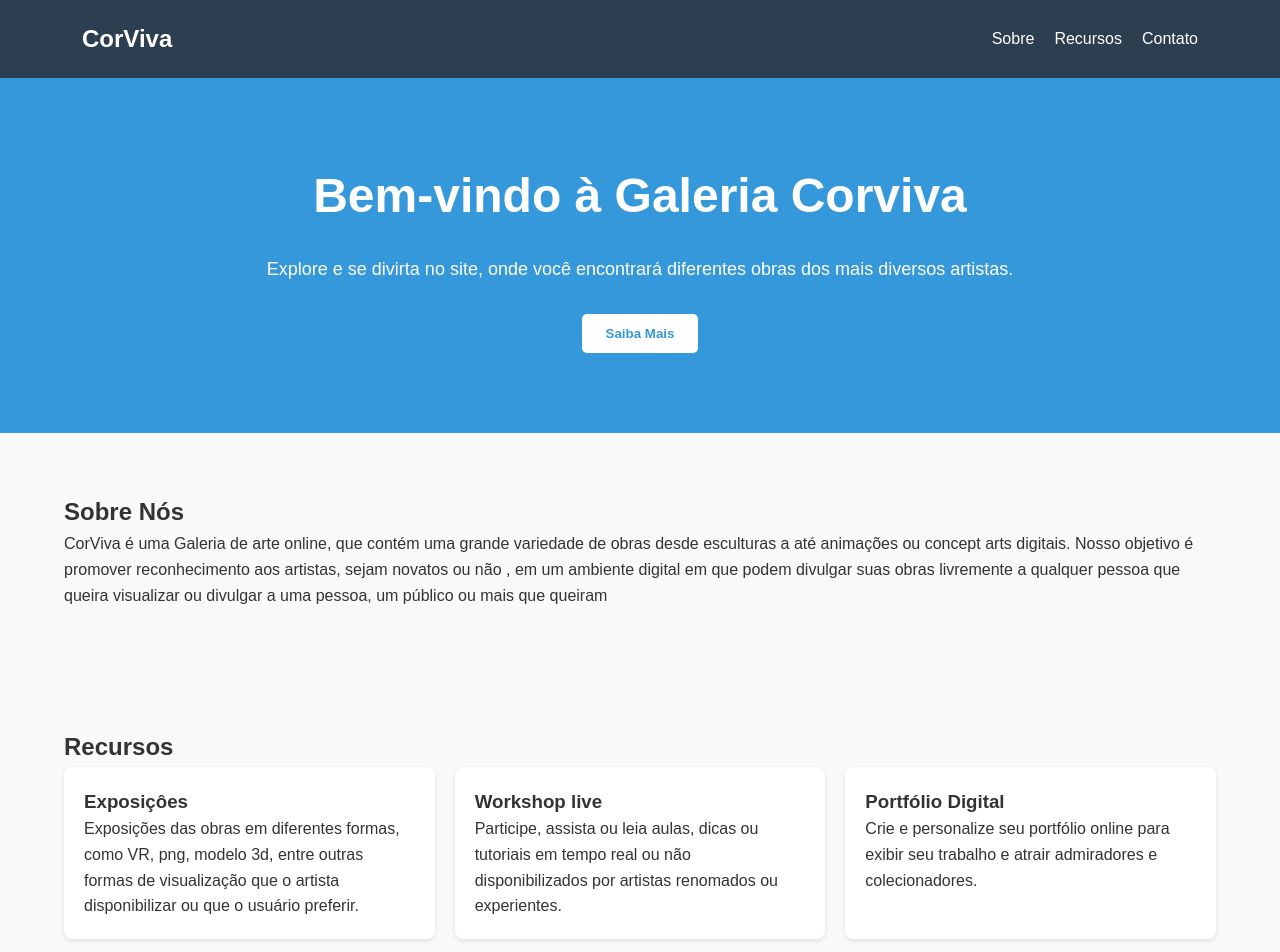
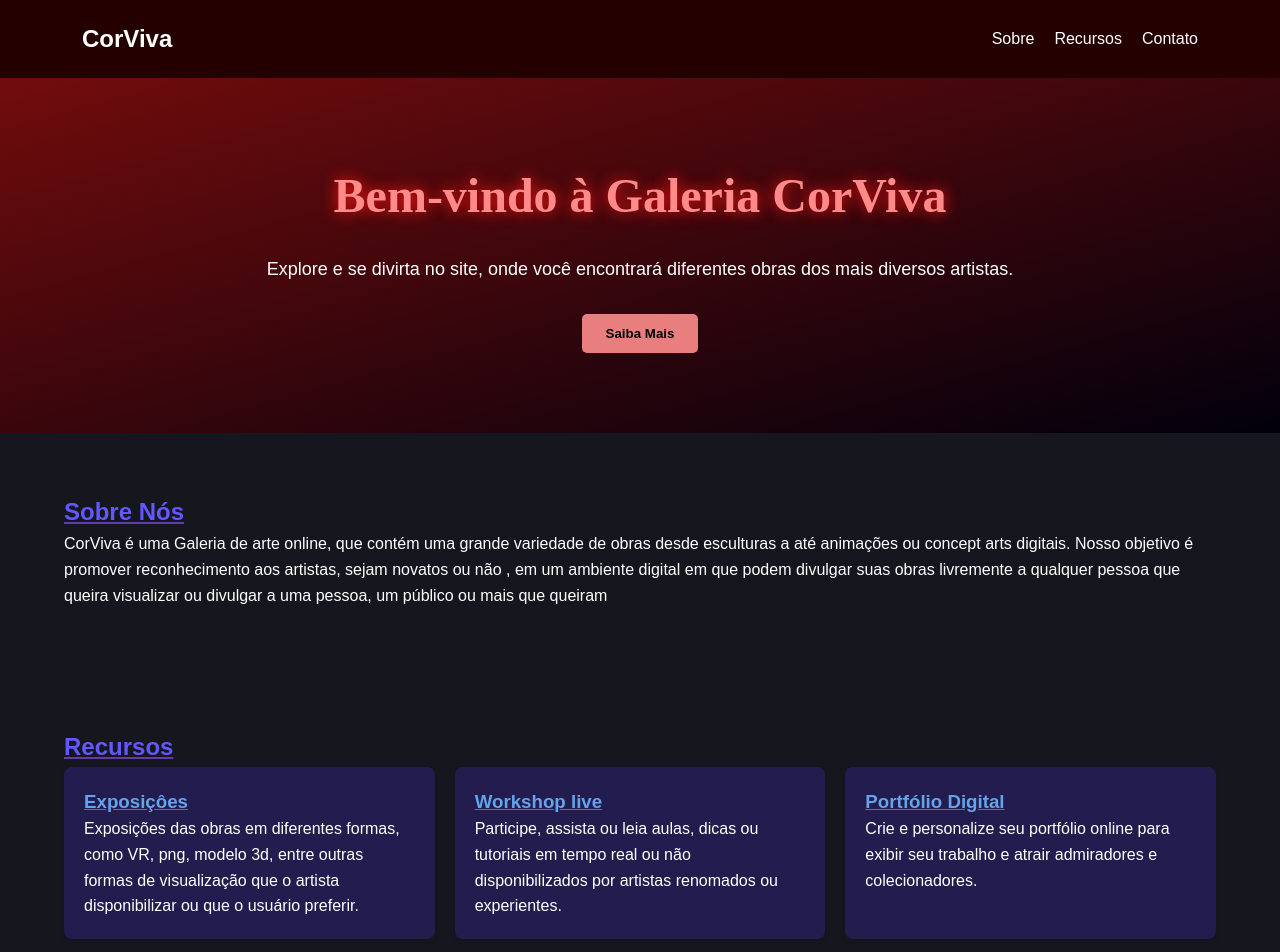
Before and after one commit to FernandaDCo/meusite-atv, a plain HTML site: page index.html in a window 1280 px wide. Shown: the top 952 px of the page. Drawn offline with Linux system fonts and the light colour scheme.

Commit message:
atualização
modificação do CSS

```diff
--- a/index.html
+++ b/index.html
@@ -23,7 +23,7 @@
 
   <section class="hero">
     <div class="container">
-      <h1>Bem-vindo à Galeria Corviva</h1>
+      <h1>Bem-vindo à Galeria CorViva</h1>
       <p>Explore e se divirta no site, onde você encontrará diferentes obras dos mais diversos artistas. </p>
       <button>Saiba Mais</button>
     </div>
--- a/style.css
+++ b/style.css
@@ -7,12 +7,12 @@
     body {
       font-family: Arial, sans-serif;
       line-height: 1.6;
-      background: #f9f9f9;
-      color: #333;
+      background: #16161f;
+      color: #ffffff;
     }
 
     header {
-      background: #2c3e50;
+      background: #250000;
       color: white;
       padding: 20px;
     }
@@ -52,14 +52,18 @@
 
     .hero {
       padding: 80px 0;
-      background: #3498db;
+      background: linear-gradient(to bottom right, #720c0c, #01000c);
       color: white;
       text-align: center;
     }
 
     .hero h1 {
       font-size: 48px;
+      font-family: Agu Display;
       margin-bottom: 20px;
+      color: #ff8a8a;
+      text-shadow: 0 0 15px #fc1515 ;
+
     }
 
     .hero p {
@@ -69,8 +73,8 @@
 
     .hero button {
       padding: 12px 24px;
-      background: white;
-      color: #3498db;
+      background: rgb(233, 126, 126);
+      color: #000000;
       border: none;
       cursor: pointer;
       font-weight: bold;
@@ -89,14 +93,28 @@
 
     .grid-item {
       flex: 1 1 250px;
-      background: white;
+      background: rgb(34, 29, 78);
       padding: 20px;
       border-radius: 8px;
       box-shadow: 0 2px 5px rgba(0,0,0,0.1);
     }
+    .container h2{
+      color: #6557ff;
+      text-decoration: underline;
+      text-decoration-color: #623ca7;
+      text-decoration-style: solid;
+    }
+
+    .grid-item h3{
+      color: #65a3eb;
+      text-decoration: underline;
+      text-decoration-color: #486ee9;
+      text-decoration-style: solid;
+    }
+
 
     footer {
-      background: #2c3e50;
+      background: #182b3d;
       color: white;
       text-align: center;
       padding: 20px;
```
